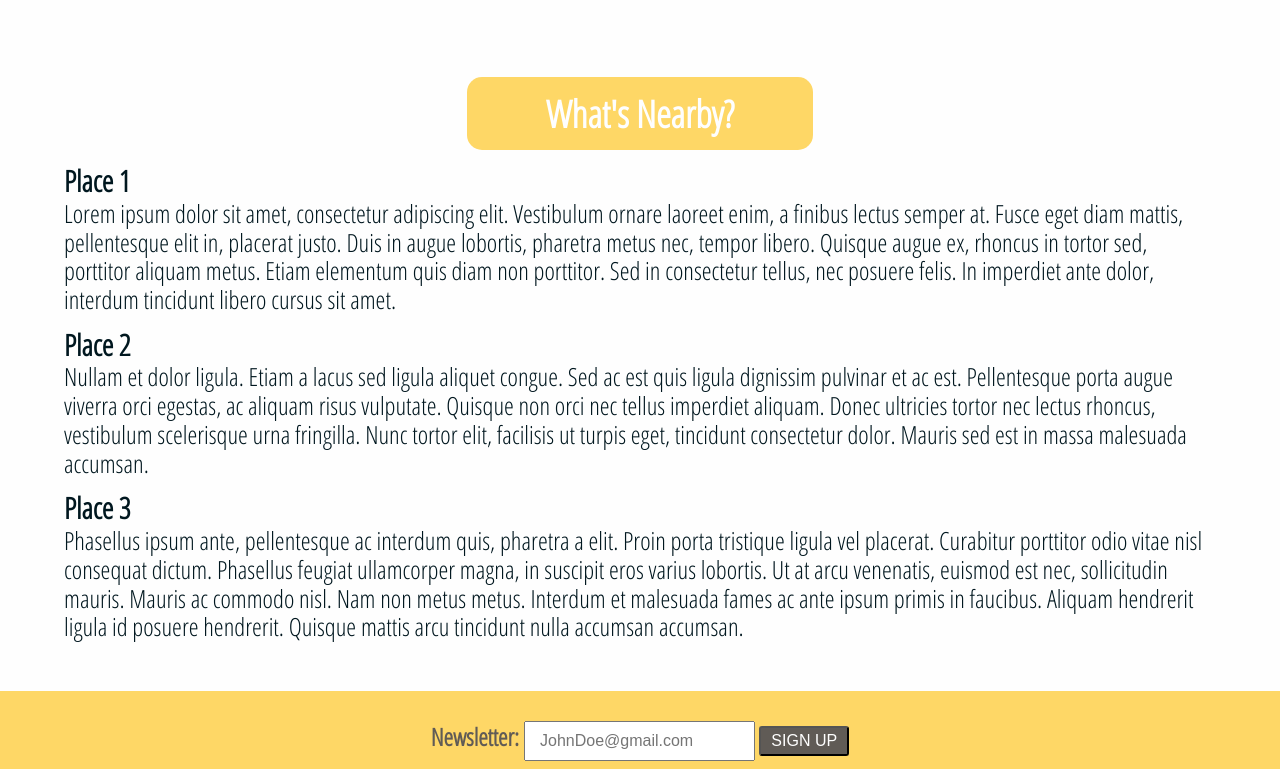
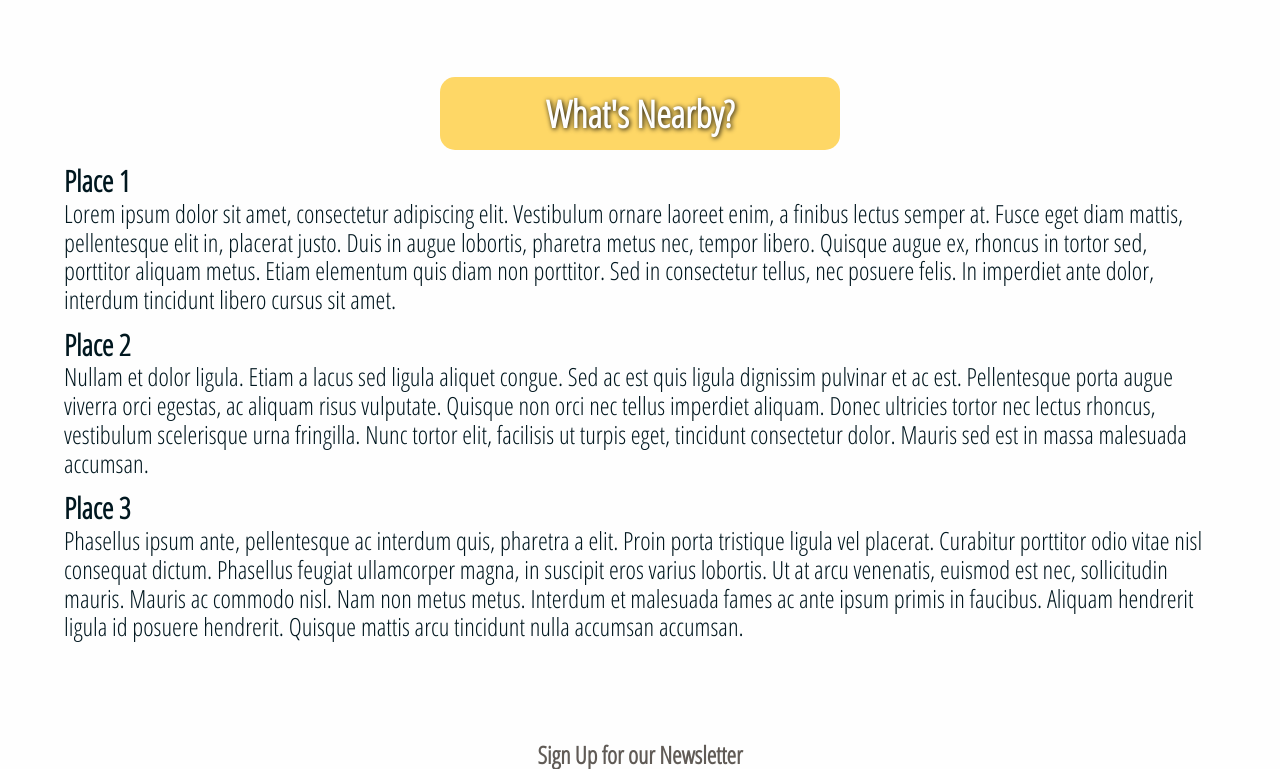
Before and after one commit to JonathanLynnSmith/CL-Website-Project, a plain HTML site: page index.html in a window 1280 px wide. Shown: the part 2031-2800 px from the top of the page. Drawn offline with nearby package versions, Linux system fonts and the light colour scheme; no server answers.

Commit message:
Adjusted CSS for body & newsletter

```diff
--- a/css/styles.css
+++ b/css/styles.css
@@ -38,11 +38,12 @@ body a{
 .main-image{
     height: 350px;
     background-image: url('https://image.ibb.co/kjKCkF/wilchar.jpg');
-    background-size: cover;
+    background-size: 120%;
     background-repeat: no-repeat;
-    background-position: 30% 50%;
+    background-position: 50% 50%;
     position: relative;
     z-index: 0;
+    box-shadow: 0px 2px 10px #000;
 }
 
 
@@ -66,8 +67,9 @@ body a{
 
 .nav-bar a{
     padding: 10px 30px;
-    font-size: 1.7rem;
+    font-size: 2rem;
     font-weight: bold;
+    text-shadow: 2px 2px 10px #000;
 }
 
 
@@ -76,6 +78,8 @@ Temp Gadge
    ========================================================================== */
 .temp-gadge{
     background: rgba(119,119,119,0.5);
+    box-shadow: 0px 2px 10px #000;
+    padding: 2px;
     border-radius: 5px;
     height: 40px;
     width: 60px;
@@ -91,7 +95,7 @@ Temp Gadge
     width: 100%;
     margin: 0;
     text-align: center;
-    font-size: 1.7em;
+    font-size: 1.4em;
 }
 
 .temp-gadge p{
@@ -186,11 +190,13 @@ Temp Gadge
     border-radius: 15px;
     color: #FEFEFE;
     text-align: center;
-    width:30%;
+    width:50%;
+    max-width:400px;
     padding: 15px 10px;
     margin: 0 auto;
     align-items: center;
     justify-content: center;
+    text-shadow: 1px 1px 5px #000;
 }
 
 .whats-nearby-info{
@@ -211,10 +217,17 @@ Temp Gadge
     display: flex;
     justify-content: center;
     align-items: center;
+    text-align: center;
     background: #FED766;
     height: 100px;
-    text-align: center;
-    margin-top: 50px;
+
+}
+
+.sign-up-wrapper{
+    width: 80%;
+    max-width: 800px;
+    border: 4px solid #FFF5B2;
+    border-radius: 10px;
 }
 
 .sign-up-section P,
@@ -222,29 +235,54 @@ Temp Gadge
     color: #605B56;
     font-size: 1.5rem;
     font-weight: bold;
+    text-align: center;
+}
+
+#newsletter-label{
+    margin-top: 100px;
 }
 
 #newsletter-form{
+    flex-direction: column;
     height: 40px;
+    width: 85%;
+    float: left;
     padding: 10px;
+    border: none;
+    outline:none;
     font-size: 1rem;
-    outline: none;
+    border-radius: 5px 0 0 5px;
 }
 
 #newsletter-form:focus{
-    border: 1px solid #605B56;
+    border: 2px solid #FED766;
 }
 
 #newsletter-btn{
-    color: #FEFEFE;
-    background-color:#605B56;
-    border-radius: 3px;
-    text-transform: uppercase;
-    font-size: 1rem;
-    height: 30px;
-    width:90px;
+    color: #362C28;
+    background-color:#FFF5B2;
+    flex-wrap: nowrap;
+    border: none;
+    float: right;
+    font-size: 2rem;
+    height: 40px;
+    width:15%;
+    border-radius: 0 5px 5px 0;
+    margin-left: -5px;
 }
 
+#newsletter-btn:hover{
+    box-shadow: 0px 2px 10px #FED766;
+}
+
+#newsletter-btn:active{
+    box-shadow: inset 0px 1px 10px #FED766;
+}
+
+#newsletter-btn:focus,
+#newsletter-btn:active{
+    outline: 0;
+}
 
 /* ==========================================================================
    Footer
@@ -352,7 +390,10 @@ footer .checkmark{
     .board-members-info{
         font-size: 1.8rem;
     }
-}
+
+    .sign-up-wrapper{
+        width: 60%;
+    }
 
     .footer{
         flex-direction: row;
--- a/index.html
+++ b/index.html
@@ -163,11 +163,11 @@
 <!--/What's nearby?-->
 
 <!--Newsletter-->
+<h1 id="newsletter-label">Sign Up for our Newsletter</h1>
 <section class="sign-up-section">
-    <form>
-        <label id="newsletter-label">Newsletter:  </label>
+    <form class="sign-up-wrapper">
         <input id="newsletter-form" type="text" placeholder=" JohnDoe@gmail.com">
-        <input id="newsletter-btn" type="submit" value="Sign Up">
+        <input id="newsletter-btn" type="submit" value="❯">
     </form>
 </section>
 <!--/Newsletter-->
--- a/js/app.js
+++ b/js/app.js
@@ -16,7 +16,7 @@ Applying checkmark after newletter signup
 ***********************************************************/
 var newsletterButton = $("#newsletter-btn");
 var newsletterForm = $("#newsletter-form");
-var newsletterLabel = $("#newsletter-label")
+var newsletterWrapper = $(".sign-up-wrapper")
 
 newsletterButton.click( function(){
     event.preventDefault();
@@ -24,7 +24,7 @@ newsletterButton.click( function(){
     newsletterForm.after('<p>Thank You!</p>');
     newsletterButton.remove();
     newsletterForm.remove();
-    newsletterLabel.remove();
+    newsletterWrapper.removeClass();
 });
 
 
```
